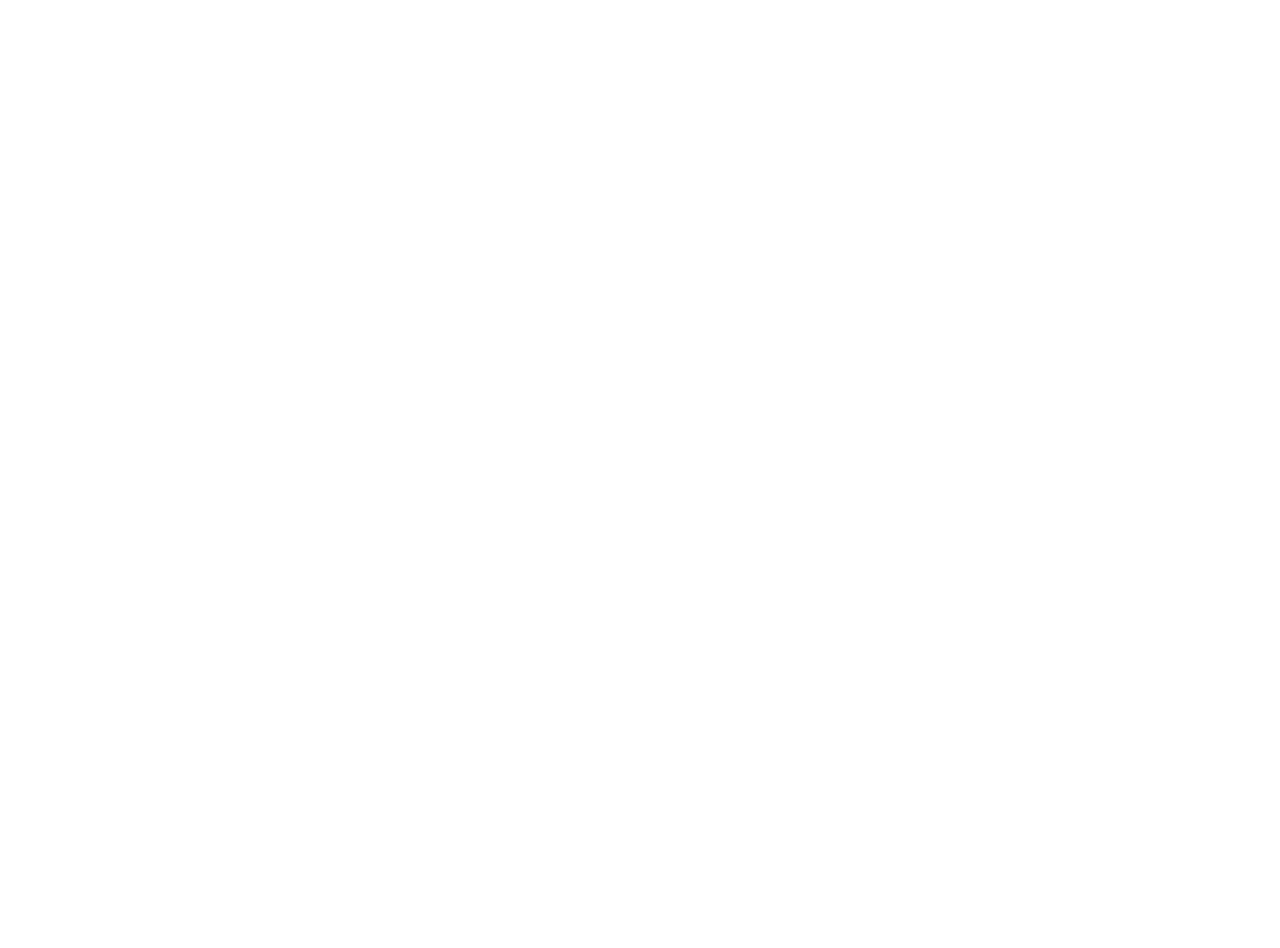
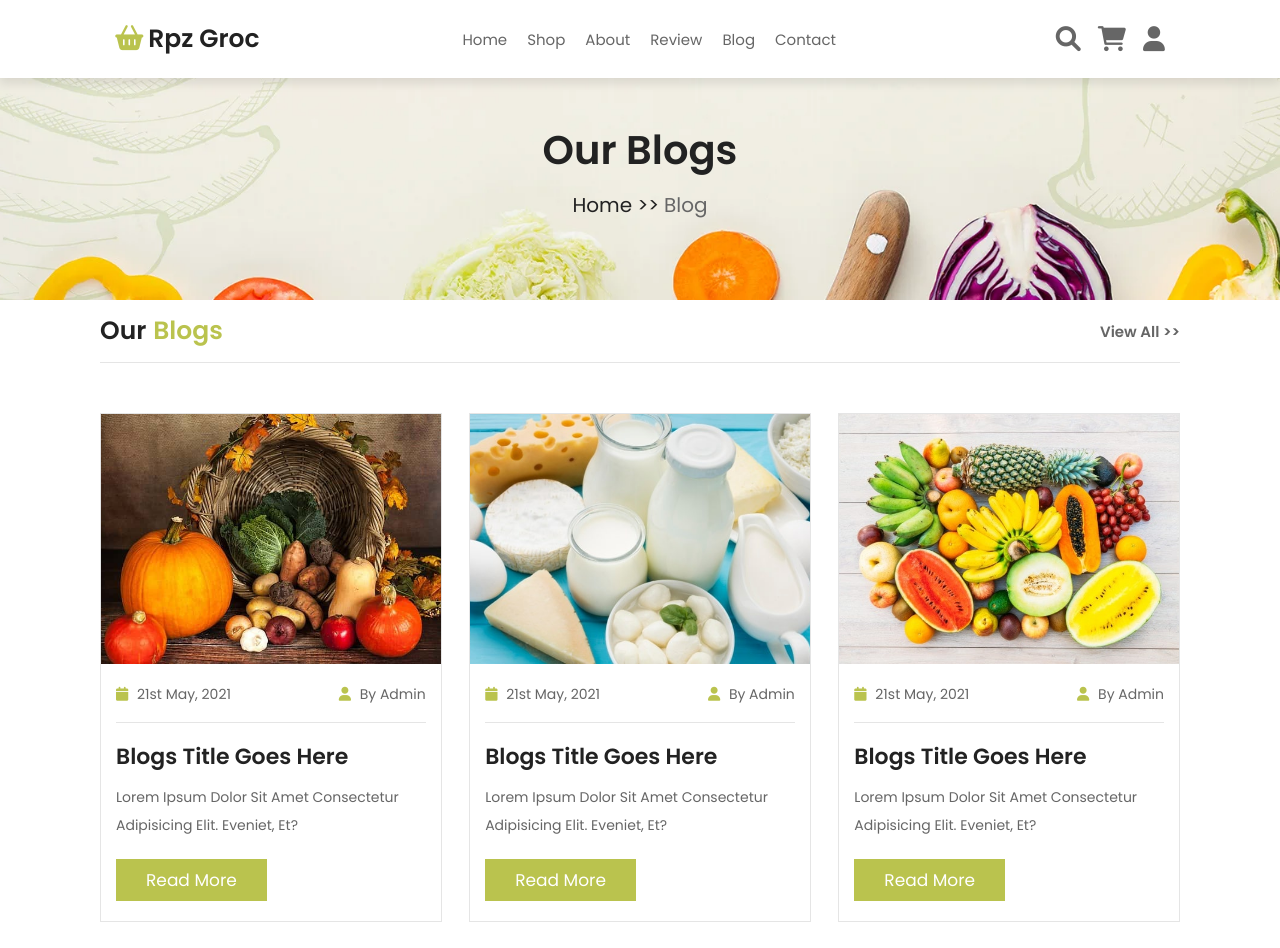
Before and after one commit to rapzaDev/GroceryStoreRPZ, a React (Create React App) app: page /blog in a window 1280 px wide. Before the commit this address had no page. Shown: the top 948 px of the page. Before the commit the page ends 800 px from the top, so only its background shows below. Built offline with nearby package versions, Linux system fonts and the light colour scheme.

Commit message:
Blog Page finished

```diff
--- /dev/null
+++ b/src/components/Heading/index.tsx
@@ -0,0 +1,24 @@
+import { Link } from "react-router-dom";
+
+import { HeadingContent } from './styles';
+
+interface HeadingProps {
+    titleH1: string;
+    linkTo: string;
+    home: string;
+    actualPage: string;
+}
+
+function Heading({ titleH1, linkTo, home, actualPage }:HeadingProps ) {
+
+    return (
+
+        <HeadingContent>
+            <h1>{titleH1}</h1>
+            <p> <Link to={linkTo}>{home}</Link>{actualPage}</p>
+        </HeadingContent>
+    );
+
+}
+
+export { Heading };
--- /dev/null
+++ b/src/components/Heading/styles.ts
@@ -0,0 +1,31 @@
+import styled from 'styled-components';
+
+export const HeadingContent = styled.div`
+    background: url('../images/heading-bg.jpg') no-repeat;
+    background-size: cover;
+    background-position: center;
+    text-align: center;
+    padding-top: 12rem;
+    padding-bottom: 8rem;
+
+    h1 {
+        color: var(--black);
+        font-size: 4rem;
+    }
+
+    p {
+        padding-top: 1rem;
+        font-size: 2rem;
+        color: var(--light-color);
+
+        a {
+            color: var(--black);
+            padding-right: .5rem;
+
+            transition: color .2s linear;
+            &:hover {
+                color: var(--green);
+            }
+        }
+    }
+`
--- a/src/pages/About/index.tsx
+++ b/src/pages/About/index.tsx
@@ -199,7 +199,7 @@
 
             <GallerySection>
 
-                <CategoryTitle>our<span> category</span> <CategoryBox to="/shop">{'view all >>'}</CategoryBox> </CategoryTitle>
+                <CategoryTitle>our<span> gallery</span> <CategoryBox to="/shop">{'view all >>'}</CategoryBox> </CategoryTitle>
 
                 <BoxContainer>
 
--- a/src/pages/Blog/index.tsx
+++ b/src/pages/Blog/index.tsx
@@ -1,9 +1,11 @@
 import { useState } from 'react';
+import { Link } from 'react-router-dom';
 
 import { ShoppingCart } from '../../components/ShoppingCart';
 import { SearchForm } from '../../components/SearchForm';
 import { LoginForm } from '../../components/LoginForm';
 import { Footer } from '../../components/Footer';
+import { Heading } from '../../components/Heading';
 
 import {
     BlogContainer,
@@ -15,7 +17,15 @@
     Searchbtn,
     Cartbtn,
     Loginbtn,
-    Credit
+    Credit,
+    Blogs,
+    BlogTitle,
+    BlogBox,
+    BoxContainer,
+    Box,
+    BlogImg,
+    BlogContent,
+    BlogIcons
 } from './styles';
 
 function Blog() {
@@ -66,12 +76,12 @@
                 <Logo href="Home.tsx"> <i className="fas fa-shopping-basket"></i>rpz groc</Logo>
 
                 <Navbar className="navbar" active={menuBar}>
-                    <a href="Home.tsx">Home</a>
-                    <a href="Shop.tsx">Shop</a>
-                    <a href="About.tsx">About</a>
-                    <a href="Review.tsx">Review</a>
-                    <a href="Blog.tsx">Blog</a>
-                    <a href="Contact.tsx">Contact</a>
+                    <Link to="/">Home</Link>
+                    <Link to="/shop">Shop</Link>
+                    <Link to="/about">About</Link>
+                    <Link to="/review">Review</Link>
+                    <Link to="/blog">Blog</Link>
+                    <Link to="/contact">Contact</Link>
                 </Navbar>
 
                 <Icons>
@@ -102,6 +112,150 @@
             </Header>
 
 
+            <Heading
+                titleH1="our blogs"
+                linkTo="/"
+                home="home >>"
+                actualPage="blog"
+            />
+
+            <Blogs>
+
+                <BlogTitle>
+
+                    our<span> blogs</span> <BlogBox to="/shop">{'view all >>'}</BlogBox>
+
+                </BlogTitle>
+
+                <BoxContainer>
+
+                    <Box>
+
+                        <BlogImg>
+                            <img src="images/blog-1.jpg" alt="" />
+                        </BlogImg>
+
+                        <BlogContent>
+
+                            <BlogIcons>
+                                <a href="#"> <i className="fas fa-calendar"/> 21st may, 2021</a>
+                                <a href="#"> <i className="fas fa-user"/> by admin</a>
+                            </BlogIcons>
+                            <h3>blogs title goes here</h3>
+                            <p>Lorem ipsum dolor sit amet consectetur adipisicing elit. Eveniet, et?</p>
+                            <a href="#" className="btn">read more</a>
+
+                        </BlogContent>
+
+                    </Box>
+
+                    <Box>
+
+                        <BlogImg>
+                            <img src="images/blog-2.jpg" alt="" />
+                        </BlogImg>
+
+                        <BlogContent>
+
+                            <BlogIcons>
+                                <a href="#"> <i className="fas fa-calendar"/> 21st may, 2021</a>
+                                <a href="#"> <i className="fas fa-user"/> by admin</a>
+                            </BlogIcons>
+                            <h3>blogs title goes here</h3>
+                            <p>Lorem ipsum dolor sit amet consectetur adipisicing elit. Eveniet, et?</p>
+                            <a href="#" className="btn">read more</a>
+
+                        </BlogContent>
+
+                    </Box>
+
+                    <Box>
+
+                        <BlogImg>
+                            <img src="images/blog-3.jpg" alt="" />
+                        </BlogImg>
+
+                        <BlogContent>
+
+                            <BlogIcons>
+                                <a href="#"> <i className="fas fa-calendar"/> 21st may, 2021</a>
+                                <a href="#"> <i className="fas fa-user"/> by admin</a>
+                            </BlogIcons>
+                            <h3>blogs title goes here</h3>
+                            <p>Lorem ipsum dolor sit amet consectetur adipisicing elit. Eveniet, et?</p>
+                            <a href="#" className="btn">read more</a>
+
+                        </BlogContent>
+
+                    </Box>
+
+                    <Box>
+
+                        <BlogImg>
+                            <img src="images/blog-4.jpg" alt="" />
+                        </BlogImg>
+
+                        <BlogContent>
+
+                            <BlogIcons>
+                                <a href="#"> <i className="fas fa-calendar"/> 21st may, 2021</a>
+                                <a href="#"> <i className="fas fa-user"/> by admin</a>
+                            </BlogIcons>
+                            <h3>blogs title goes here</h3>
+                            <p>Lorem ipsum dolor sit amet consectetur adipisicing elit. Eveniet, et?</p>
+                            <a href="#" className="btn">read more</a>
+
+                        </BlogContent>
+
+                    </Box>
+
+                    <Box>
+
+                        <BlogImg>
+                            <img src="images/blog-5.jpg" alt="" />
+                        </BlogImg>
+
+                        <BlogContent>
+
+                            <BlogIcons>
+                                <a href="#"> <i className="fas fa-calendar"/> 21st may, 2021</a>
+                                <a href="#"> <i className="fas fa-user"/> by admin</a>
+                            </BlogIcons>
+                            <h3>blogs title goes here</h3>
+                            <p>Lorem ipsum dolor sit amet consectetur adipisicing elit. Eveniet, et?</p>
+                            <a href="#" className="btn">read more</a>
+
+                        </BlogContent>
+
+                    </Box>
+
+                    <Box>
+
+                        <BlogImg>
+                            <img src="images/blog-6.jpg" alt="" />
+                        </BlogImg>
+
+                        <BlogContent>
+
+                            <BlogIcons>
+                                <a href="#"> <i className="fas fa-calendar"/> 21st may, 2021</a>
+                                <a href="#"> <i className="fas fa-user"/> by admin</a>
+                            </BlogIcons>
+                            <h3>blogs title goes here</h3>
+                            <p>Lorem ipsum dolor sit amet consectetur adipisicing elit. Eveniet, et?</p>
+                            <a href="#" className="btn">read more</a>
+
+                        </BlogContent>
+
+                    </Box>
+
+                </BoxContainer>
+
+            </Blogs>
+
+
+
+
             <Footer />
 
             <Credit>created by rapzaDev</Credit>
--- a/src/pages/Blog/styles.ts
+++ b/src/pages/Blog/styles.ts
@@ -1,3 +1,4 @@
+import { Link } from 'react-router-dom';
 import styled from 'styled-components';
 
 interface NavbarProps {
@@ -123,3 +124,167 @@
         padding: 3rem 2rem;
     }
 `
+
+export const Blogs = styled.section`
+    padding: 0 10rem;
+
+    @media(max-width: 768px) {
+        padding: 0 3rem;
+    }
+`
+
+
+export const BlogTitle = styled.h1`
+    display: flex;
+    align-items: center;
+    font-size: 2.5rem;
+    margin-bottom: 3rem;
+    padding: 1.2rem 0;
+    border-bottom: var(--border);
+    color: var(--black);
+
+    span {
+        color: var(--green);
+        padding-left: .7rem;
+    }
+
+    a {
+        margin-left: auto;
+        color: var(--light-color);
+        font-size: 1.5rem;
+
+        transition: color .2s linear;
+            &:hover {
+                color: var(--green);
+            }
+
+    }
+`
+
+export const BlogBox = styled(Link)`
+    text-align: center;
+
+    img {
+        height: 15rem;
+    }
+
+    h3 {
+        font-size: 2rem;
+        margin: 1rem 0;
+        color: var(--light-color);
+    }
+
+    &:hover {
+        transition: .2s linear;
+        transform: scale(1.2);
+
+        h3 {
+            color: var(--green);
+        }
+    }
+
+
+`;
+
+export const BoxContainer = styled.div`
+    display: grid;
+    grid-template-columns: repeat(3, auto);
+    gap: 2.75rem;
+    justify-content: space-around;
+
+    padding-top: 2rem;
+    padding-bottom: 4rem;
+
+    @media(max-width: 900px) {
+        grid-template-columns: repeat(2, auto);
+        justify-content: space-around;
+    }
+
+    @media(max-width: 540px) {
+        grid-template-columns: repeat(1, auto);
+        gap: none;
+    }
+`
+
+export const Box = styled.div`
+    border: var(--border);
+`
+
+export const BlogImg = styled.div`
+    height: 25rem;
+    width: 100%;
+    overflow: hidden;
+
+    img {
+        height: 100%;
+        width: 100%;
+        object-fit: cover;
+
+        &:hover {
+            transform: scale(1.2);
+        }
+    }
+
+`
+
+export const BlogContent = styled.div`
+
+    padding: 2rem 1.5rem;
+
+    a.btn {
+        display: inline-block;
+        margin-top: 1rem;
+        padding: .8rem 3rem;
+        background: var(--green);
+        color: var(--white);
+        font-size: 1.7rem;
+        cursor: pointer;
+
+        transition: background .3s;
+
+        &:hover {
+            background: var(--black);
+        }
+
+        text-align: center;
+
+    }
+
+    a {
+        font-size: 1.4rem;
+        color: var(--light-color);
+
+        transition: color .2s linear;
+        &:hover {
+            color: var(--green);
+        }
+
+        i {
+            color: var(--green);
+            padding-right: .5rem;
+        }
+
+    }
+
+    h3 {
+        font-size: 2.2rem;
+        color: var(--black);
+    }
+
+    p {
+        font-size: 1.4rem;
+        color: var(--light-color);
+        line-height: 2;
+        padding: 1rem 0;
+    }
+
+`
+
+export const BlogIcons = styled.div`
+    border-bottom: var(--border);
+    padding-bottom: 1.7rem;
+    margin-bottom: 1.7rem;
+    display: flex;
+    align-items: center;
+    justify-content: space-between;
+`
--- a/src/routes/index.tsx
+++ b/src/routes/index.tsx
@@ -4,6 +4,7 @@
 import { Shop } from "../pages/Shop";
 import { About } from "../pages/About";
 import { Review } from "../pages/Review";
+import { Blog } from "../pages/Blog";
 
 const Routes: React.FC = () => (
     <RouterDOMRoutes>
@@ -11,7 +12,7 @@
         <Route path="/shop" element={ <Shop/> }/>
         <Route path="/about" element={ <About/> }/>
         <Route path="/review" element={ <Review/> }/>
-        {/* <Route path="/blog" element={ <Blog/> }/> */}
+        <Route path="/blog" element={ <Blog/> }/>
     </RouterDOMRoutes>
 );
 
```
